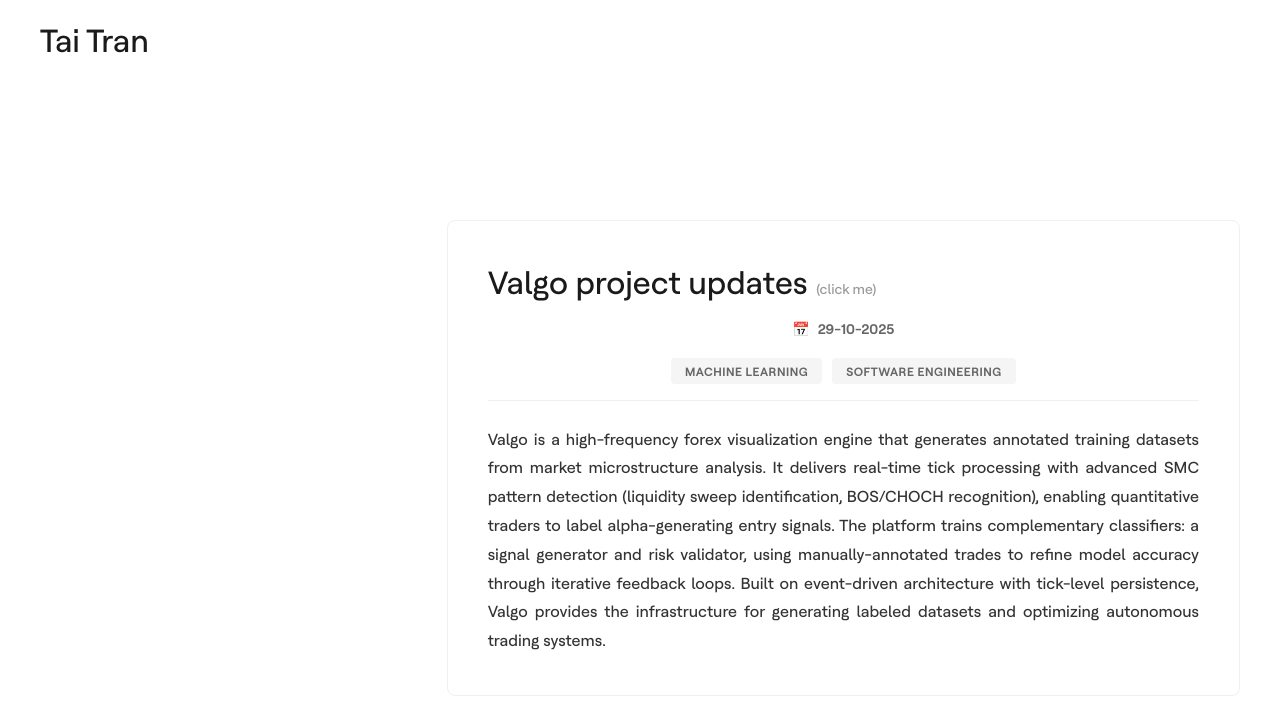
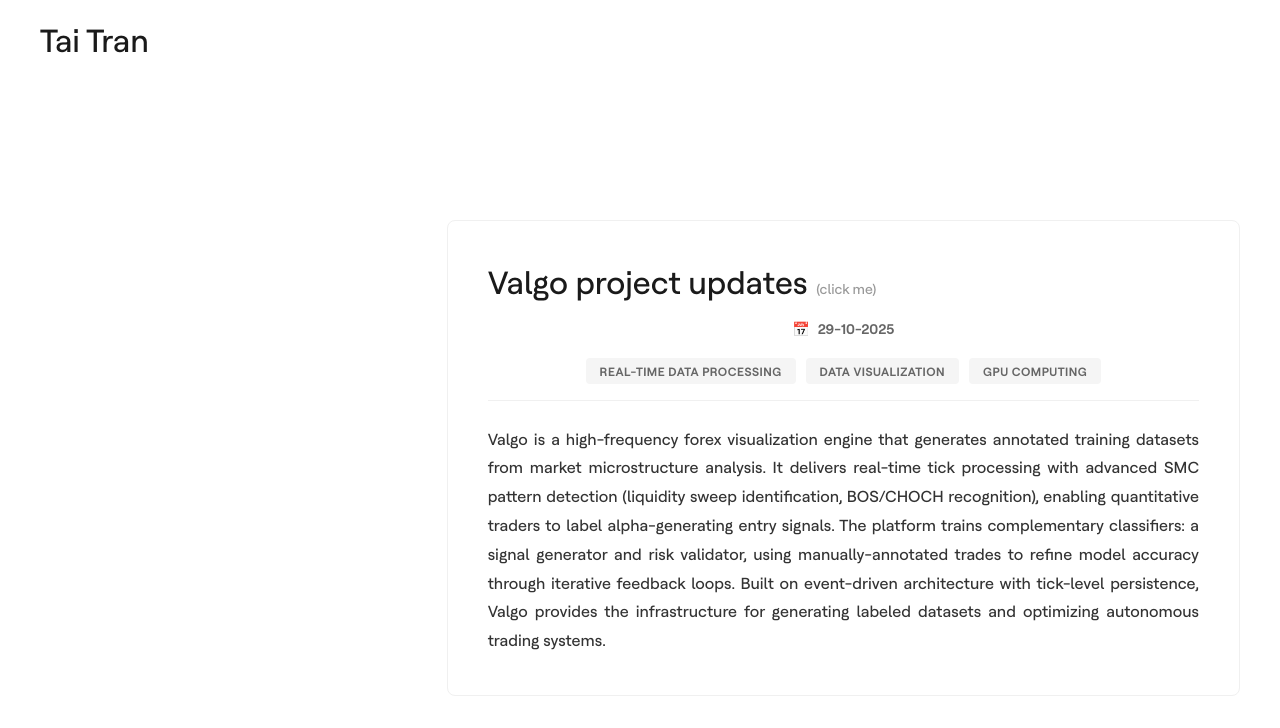
Before and after one commit to Taitranz/blog, a plain HTML site: page index.html in a window 1280 px wide. Drawn offline with Linux system fonts and the light colour scheme; a web font is replaced by a local one.

Commit message:
small change

```diff
--- a/index.html
+++ b/index.html
@@ -55,10 +55,13 @@
                         </div>
                         <div class="tags">
                             <div class="tag">
-                                Machine Learning
+                                Real-time Data Processing
                             </div>
                             <div class="tag">
-                                Software Engineering
+                                Data Visualization
+                            </div>
+                            <div class="tag">
+                                GPU Computing
                             </div>
                         </div>
                     </div>
```
